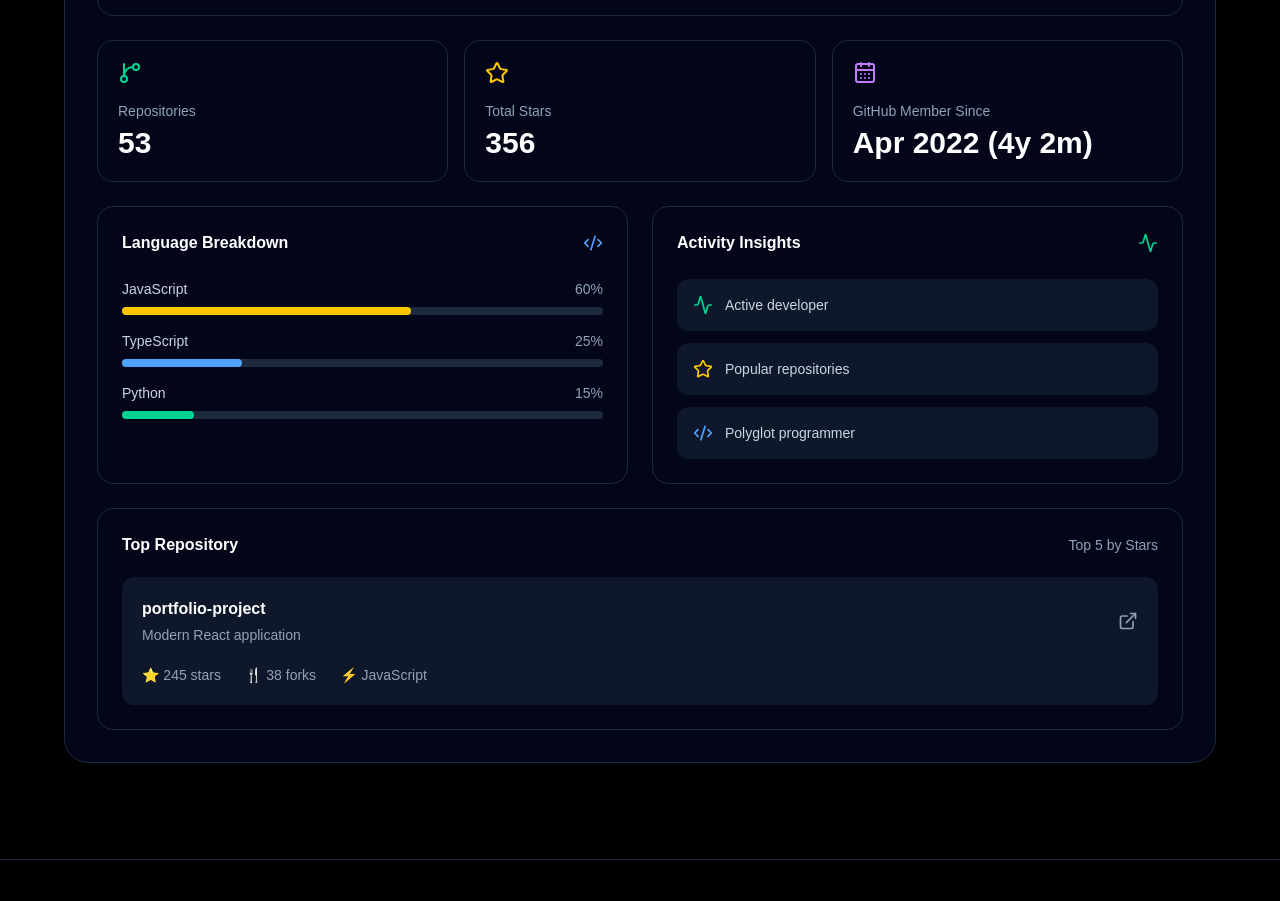
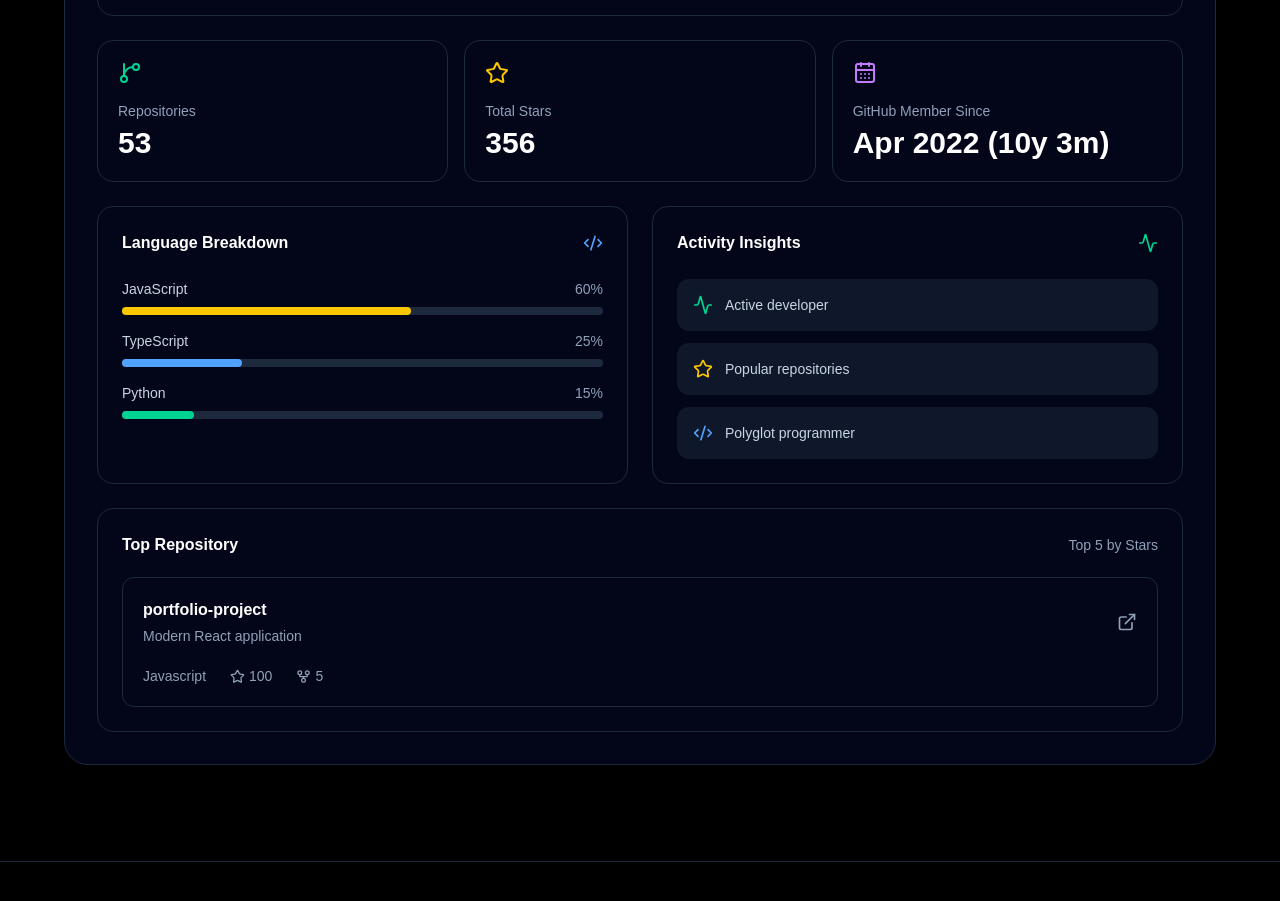
Before and after one commit to sazluz/github-profile, a React (Vite) app: page / in a window 1280 px wide. Shown: the part 2340-3241 px from the top of the page. Built offline with nearby package versions, Linux system fonts and the light colour scheme; a web font is replaced by a local one.

Commit message:
Dashboard preview updated

```diff
--- a/src/components/DashboardPreview.jsx
+++ b/src/components/DashboardPreview.jsx
@@ -229,7 +229,7 @@ color:"text-yellow-400"
 
   {
   title: "GitHub Member Since",
-  value: "Apr 2022 (4y 2m)",
+  value: "Apr 2022 (10y 3m)",
   icon: CalendarDays,
   color: "text-purple-400",
 },
@@ -635,12 +635,15 @@ Top Repository
 <div className="
  mt-5
  rounded-xl
- bg-slate-900
+  border
+ border-slate-800
+ bg-slate-950
  p-5
 ">
 
 
 <div className="
+
  flex
  items-center
  justify-between
@@ -699,17 +702,19 @@ className="
 
 
 <span>
-⭐ 245 stars
+Javascript
 </span>
 
 
-<span>
-🍴 38 forks
+<span className="flex items-center gap-1">
+  <Star size={15} />
+    100
 </span>
 
 
-<span>
-⚡ JavaScript
+<span className="flex items-center gap-1">
+  <GitFork size={15} />
+    5
 </span>
 
 
--- a/src/components/TopRepositories.jsx
+++ b/src/components/TopRepositories.jsx
@@ -78,17 +78,6 @@ const TopRepositories = ({ repos }) => {
                 <span className="text-xs text-slate-500">
   Updated {new Date(repo.updated_at).toLocaleDateString()}
 </span>
-
-{repo.private ? (
-  <span className="rounded-full bg-red-500/20 px-2 py-1 text-xs text-red-400">
-    Private
-  </span>
-) : (
-  <span className="rounded-full bg-emerald-500/20 px-2 py-1 text-xs text-emerald-400">
-    Public
-  </span>
-)}
-
                 <div className="mt-3 flex items-center gap-5 text-sm text-slate-400">
                   {repo.language && (
                    <div className="flex items-center gap-2">
```
